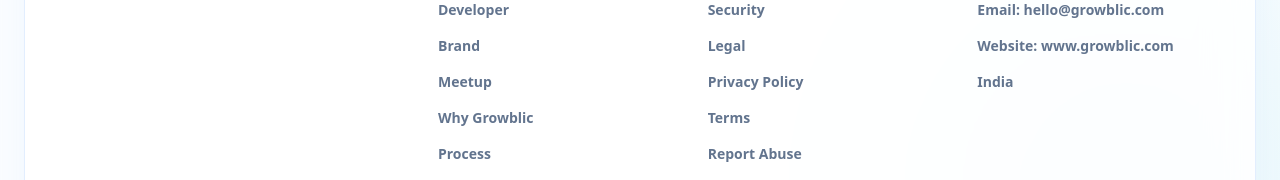
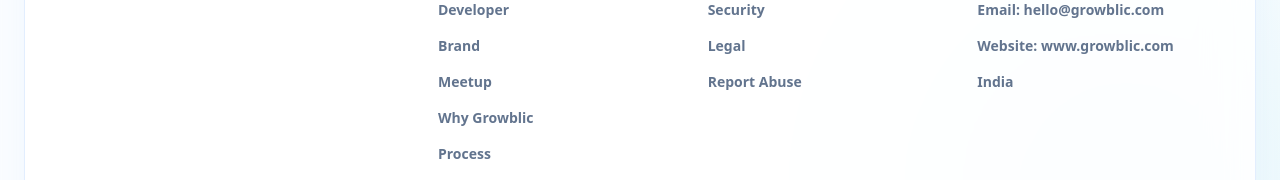
Before and after one commit to amanieheejhd-ship-it/growblic-website01, a Next.js app: page /growblic-website01/login in a window 1280 px wide. Shown: the part 1339-1519 px from the top of the page. Built offline with nearby package versions, Linux system fonts and the light colour scheme.

Commit message:
Simplify trust legal footer links

```diff
--- a/src/components/Footer.tsx
+++ b/src/components/Footer.tsx
@@ -39,8 +39,6 @@ const resourceLinks = [
 const trustLegalLinks = [
   { label: "Security", href: "/security" },
   { label: "Legal", href: "/legal" },
-  { label: "Privacy Policy", href: "/legal#privacy" },
-  { label: "Terms", href: "/legal#terms" },
   { label: "Report Abuse", href: "mailto:abuse@growblic.com" },
 ];
 
```
